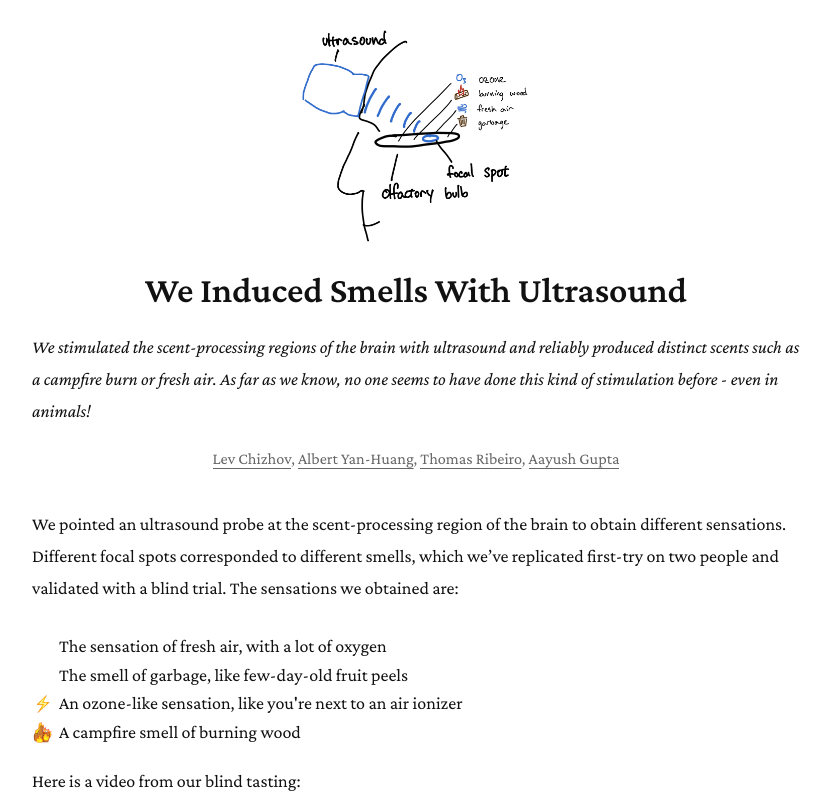
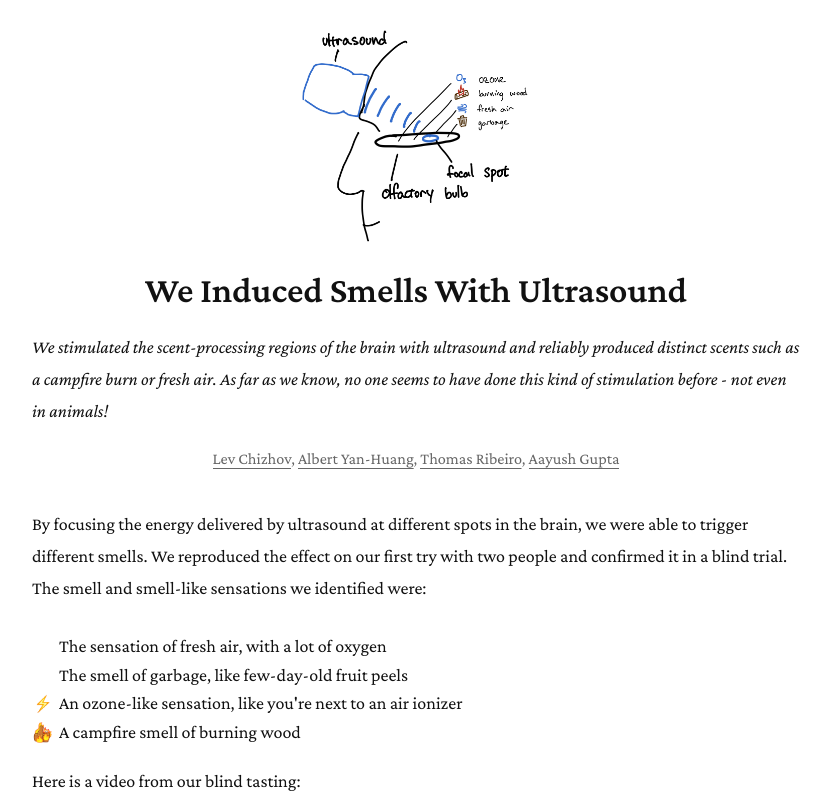
Before and after one commit to ennucore/writetobrain, a Next.js app: page /olfactory in a window 1280 px wide. Shown: the top 800 px of the page, without its empty margins (224-1054 px from the left). Built offline with nearby package versions, Linux system fonts and the light colour scheme; grey boxes are pictures that could not be loaded.

Commit message:
changed second intro paragraph

```diff
--- a/app/olfactory/content.mdx
+++ b/app/olfactory/content.mdx
@@ -4,7 +4,7 @@ import Sidenote from './Sidenote'
 
 
 
-We pointed an ultrasound probe at the scent-processing region of the brain to obtain different sensations. Different focal spots corresponded to different smells, which we’ve replicated first-try on two people and validated with a blind trial. The sensations we obtained are:
+By focusing the energy delivered by ultrasound at different spots in the brain, we were able to trigger different smells. We reproduced the effect on our first try with two people and confirmed it in a blind trial. The smell and smell-like sensations we identified were:
 <SmellList />
 
 Here is a video from our blind tasting:
--- a/app/olfactory/page.js
+++ b/app/olfactory/page.js
@@ -38,7 +38,7 @@ export default function OlfactoryPage() {
                 </div>
                 <h1 className="text-3xl font-bold mb-2">We Induced Smells With Ultrasound</h1>
                 <p className="text-lg italic mb-4">
-                    We stimulated the scent-processing regions of the brain with ultrasound and reliably produced distinct scents such as a campfire burn or fresh air. As far as we know, no one seems to have done this kind of stimulation before - even in animals!
+                    We stimulated the scent-processing regions of the brain with ultrasound and reliably produced distinct scents such as a campfire burn or fresh air. As far as we know, no one seems to have done this kind of stimulation before - not even in animals!
                 </p>
                 <div className="text-sm text-accent">
                     <a href="https://lev.la" target="_blank" rel="noopener noreferrer" className="hover:text-foreground transition-colors">Lev Chizhov</a>,{' '}
```
